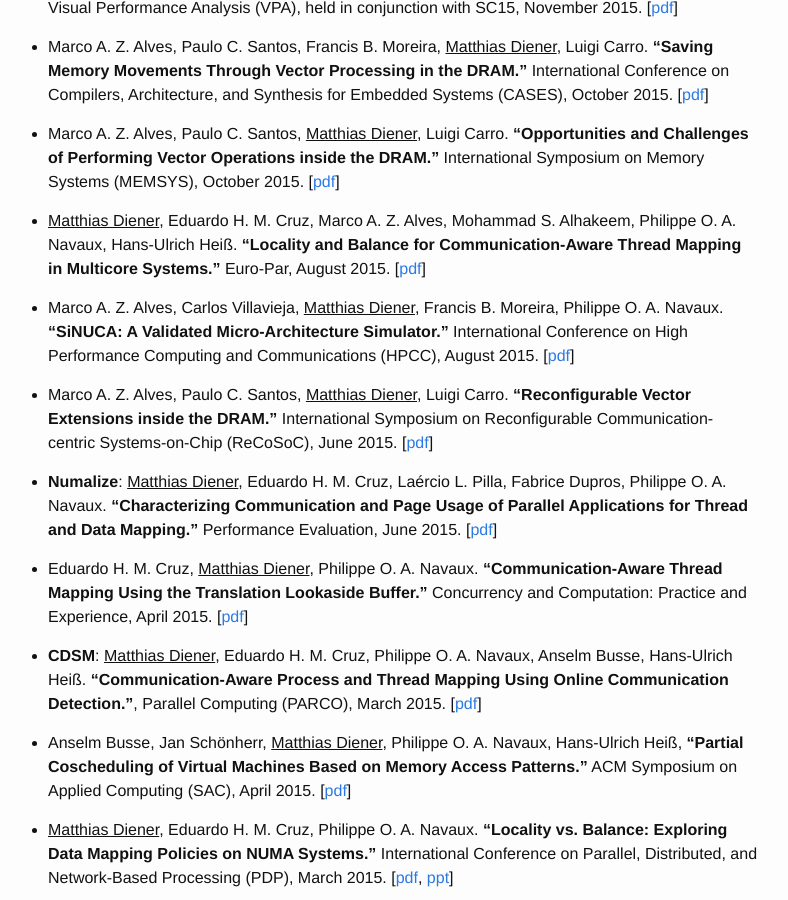
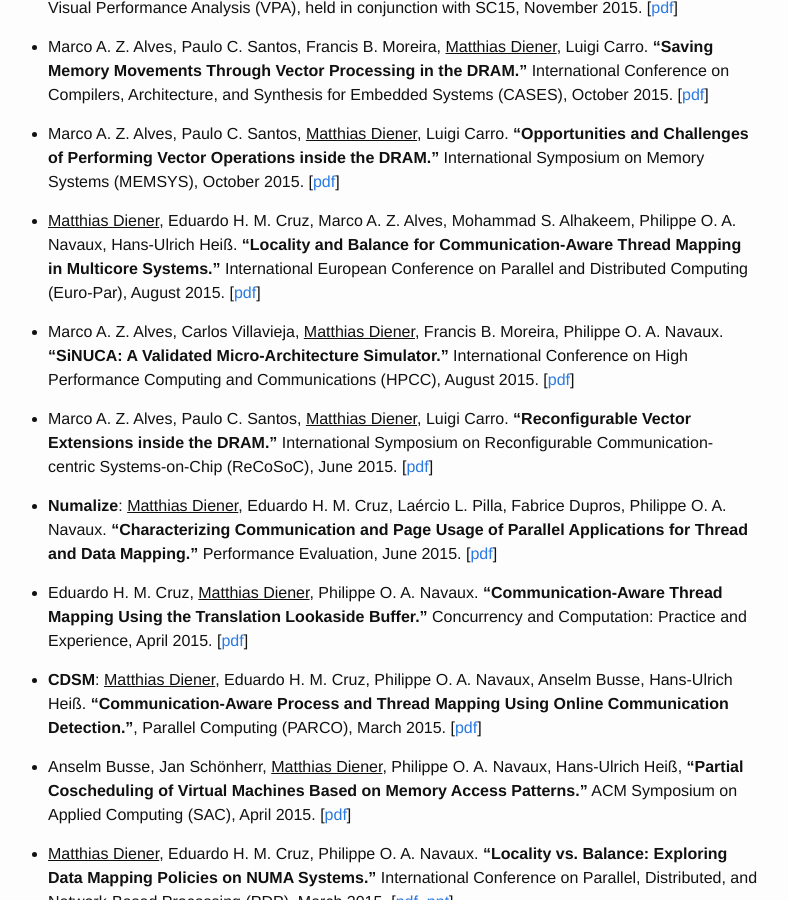
Before and after one commit to matthiasdiener/matthiasdiener.github.io, a Jekyll site: the page built from publications.md, in a window 1280 px wide and 900 px high, scrolled down 1385 px. Shown: the whole window, without its empty margins (252-1040 px from the left). Built offline with Jekyll 4.4.1, drawn with Linux system fonts in a browser that asks for light colours; some of the changed text lies outside the part shown.

Commit message:
europar fix

```diff
--- a/publications.md
+++ b/publications.md
@@ -11,7 +11,7 @@
 
 * <u>Matthias Diener</u>, Eduardo H. M. Cruz, Philippe O. A. Navaux. **“Modeling Memory Access Behavior for Data Mapping.”** International Journal of High Performance Computing Applications (IJHPCA), 2016.
 
-* Eduardo H. M. Cruz, <u>Matthias Diener</u>, Laércio L. Pilla, Philippe O. A. Navaux. **“A Sharing-Aware Memory Management Unit for Online Mapping in Multi-Core Architectures.”** Euro-Par, August 2016.
+* Eduardo H. M. Cruz, <u>Matthias Diener</u>, Laércio L. Pilla, Philippe O. A. Navaux. **“A Sharing-Aware Memory Management Unit for Online Mapping in Multi-Core Architectures.”** International European Conference on Parallel and Distributed Computing (Euro-Par), August 2016.
 
 * Francis B. Moreira, Marco A. Z. Alves, <u>Matthias Diener</u>, Philippe O. A. Navaux, Israel Koren. **“A Dynamic Block-Level Execution Profiler.”**, Parallel Computing (PARCO), 2016.
 
@@ -39,7 +39,7 @@
 
 * Marco A. Z. Alves, Paulo C. Santos, <u>Matthias Diener</u>, Luigi Carro. **“Opportunities and Challenges of Performing Vector Operations inside the DRAM.”** International Symposium on Memory Systems (MEMSYS), October 2015. [[pdf](../files/2015-MEMSYS-MVX2.pdf)]
 
-* <u>Matthias Diener</u>, Eduardo H. M. Cruz, Marco A. Z. Alves, Mohammad S. Alhakeem, Philippe O. A. Navaux, Hans-Ulrich Heiß. **“Locality and Balance for Communication-Aware Thread Mapping in Multicore Systems.”** Euro-Par, August 2015. [[pdf](../files/2015-Europar-Threadmap.pdf)]
+* <u>Matthias Diener</u>, Eduardo H. M. Cruz, Marco A. Z. Alves, Mohammad S. Alhakeem, Philippe O. A. Navaux, Hans-Ulrich Heiß. **“Locality and Balance for Communication-Aware Thread Mapping in Multicore Systems.”** International European Conference on Parallel and Distributed Computing (Euro-Par), August 2015. [[pdf](../files/2015-Europar-Threadmap.pdf)]
 
 * Marco A. Z. Alves, Carlos Villavieja, <u>Matthias Diener</u>, Francis B. Moreira, Philippe O. A. Navaux. **“SiNUCA: A Validated Micro-Architecture Simulator.”** International Conference on High Performance Computing and Communications (HPCC), August 2015. [[pdf](../files/2015-HPCC-Sinuca.pdf)]
 
```
